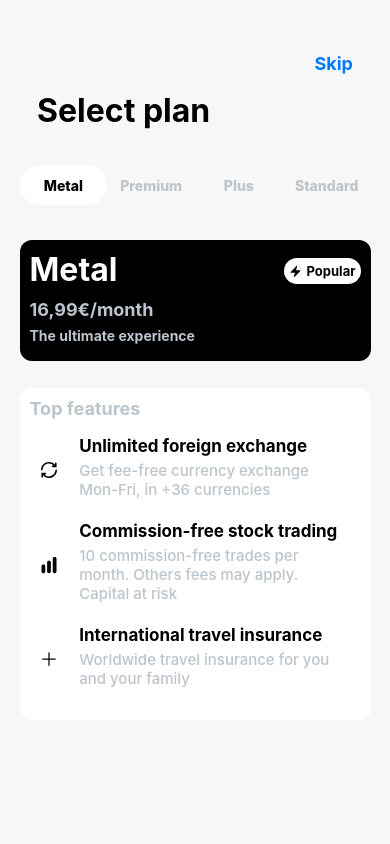
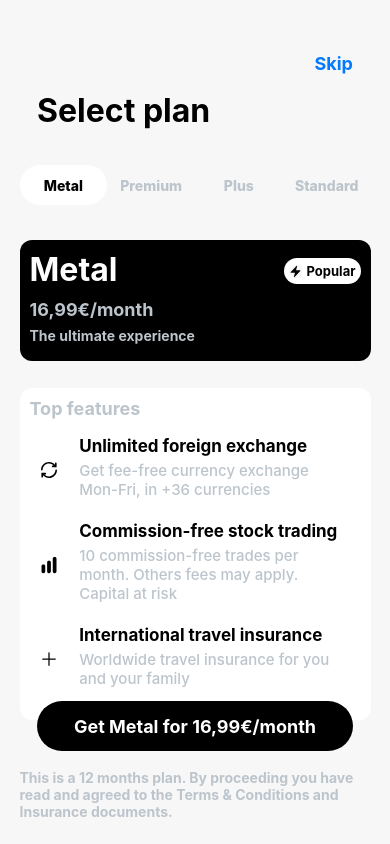
Before and after one commit to Matsuel/revolut-app, a React Native app: screen /Plan in a window 390 px wide. Built offline with nearby package versions, Linux system fonts and the light colour scheme.

Commit message:
add btns on bottom

```diff
--- a/src/Components/PlanDetails/PlanDetails.style.tsx
+++ b/src/Components/PlanDetails/PlanDetails.style.tsx
@@ -114,4 +114,32 @@ export const styles = StyleSheet.create({
         fontWeight: "500",
         marginBottom: "2%"
     },
+
+    bottom: {
+        position: "absolute",
+        width: "100%",
+        backgroundColor: "transparent",
+        bottom: -100,
+        justifyContent: "center",
+        alignItems: "center",
+    },
+    buttonBottom: {
+        width: "90%",
+        height: 50,
+        justifyContent: "center",
+        alignItems: "center",
+        backgroundColor: "#000",
+        borderRadius: 50,
+        marginBottom: "5%",
+    },
+    buttonText: {
+        color: "#fff",
+        fontSize: 18,
+        fontWeight: "700",
+    },
+    alert: {
+        color: "#bcc4cc",
+        fontSize: 14,
+        fontWeight: "700",
+    },
 });
--- a/src/Components/PlanDetails/PlanDetails.tsx
+++ b/src/Components/PlanDetails/PlanDetails.tsx
@@ -1,6 +1,6 @@
 import React from 'react'
 import { PlanType } from '../../Screens/Plan/type'
-import { View, Text, FlatList } from 'react-native'
+import { View, Text, FlatList, TouchableOpacity } from 'react-native'
 import { styles } from './PlanDetails.style'
 
 interface PlanDetailsProps {
@@ -68,6 +68,19 @@ const PlanDetails = ({ PlanData, selectedPlan }: PlanDetailsProps) => {
                             </>
                         )}
                     />
+                    <View style={styles.bottom}>
+                        <TouchableOpacity style={styles.buttonBottom}>
+                            <Text style={styles.buttonText}>
+                                {plan.textButton}
+                            </Text>
+                        </TouchableOpacity>
+                        {plan.alert &&
+                            <Text style={styles.alert}>
+                                {plan.alert}
+                            </Text>
+                        }
+
+                    </View>
                 </View>
             ))}
         </>
--- a/src/Screens/Plan/Plan.tsx
+++ b/src/Screens/Plan/Plan.tsx
@@ -44,7 +44,8 @@ const Plan = ({ navigation }: any) => {
                     icon: <Plus />
                 }
             ],
-            textButton: "Get Metal for 16,99€/month"
+            textButton: "Get Metal for 16,99€/month",
+            alert: "This is a 12 months plan. By proceeding you have read and agreed to the Terms & Conditions and Insurance documents."
         },
         {
             details: {
@@ -71,7 +72,8 @@ const Plan = ({ navigation }: any) => {
                     icon: <Plus />
                 }
             ],
-            textButton: "Start your free trial"
+            textButton: "Start your free trial",
+            alert: "This is a 12 months plan. By proceeding you have read and agreed to the Terms & Conditions and Insurance documents."
         },
         {
             details: {
@@ -93,7 +95,8 @@ const Plan = ({ navigation }: any) => {
                     icon: <Bag />
                 }
             ],
-            textButton: "Start your free trial"
+            textButton: "Start your free trial",
+            alert: "This is a 12 months plan. By proceeding you have read and agreed to the Terms & Conditions and Insurance documents."
         },
         {
             details: {
@@ -140,12 +143,13 @@ const Plan = ({ navigation }: any) => {
                 setSelectedPlan={setSelectedPlan}
             />
 
-
-
             <PlanDetails
                 PlanData={PlanData}
                 selectedPlan={selectedPlan}
             />
+
+
+
         </View>
     )
 }
--- a/src/Screens/Plan/type.d.ts
+++ b/src/Screens/Plan/type.d.ts
@@ -17,5 +17,6 @@ export type TopFeatures = {
 export type PlanType = {
     details: details,
     features: TopFeatures[],
-    textButton: string
+    textButton: string,
+    alert?: string
 }
```
